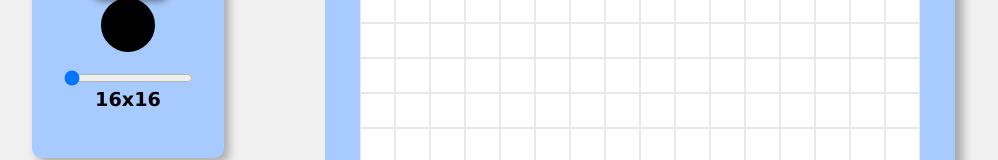
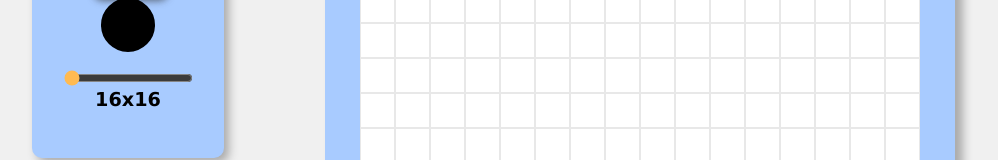
Before and after one commit to RodrigoAlvz-C/etch-a-sketch, a plain HTML site: page index.html in a window 1280 px wide. Shown: the part 482-642 px from the top of the page, without its empty margins (0-998 px from the left). Drawn offline with Linux system fonts and the light colour scheme.

Commit message:
add style to size selector

```diff
--- a/style.css
+++ b/style.css
@@ -121,3 +121,7 @@ body {
   font-size: 1.2rem;
   font-weight: 800;
 }
+
+input[type="range"] {
+  accent-color: #ffba51;
+}
```
